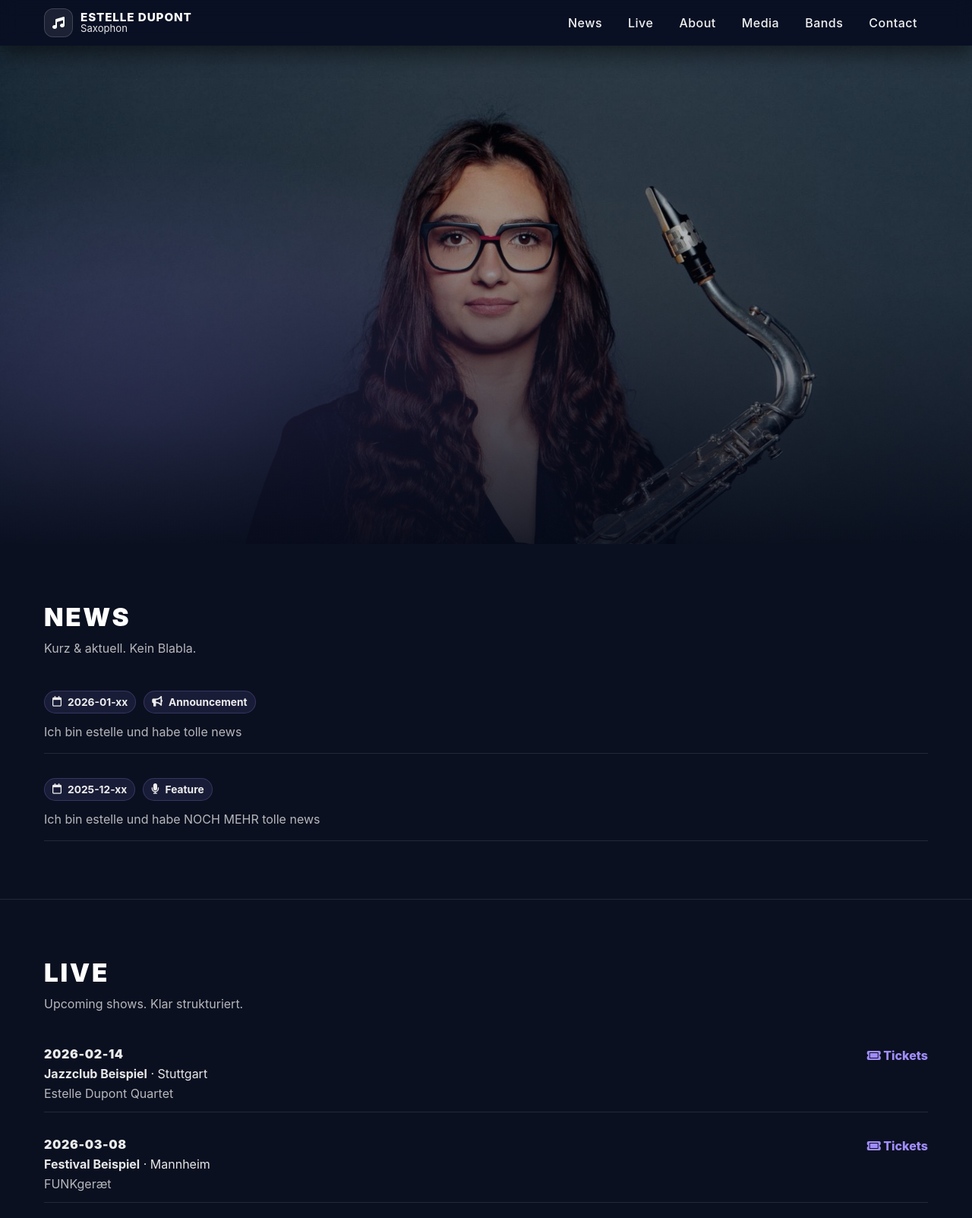
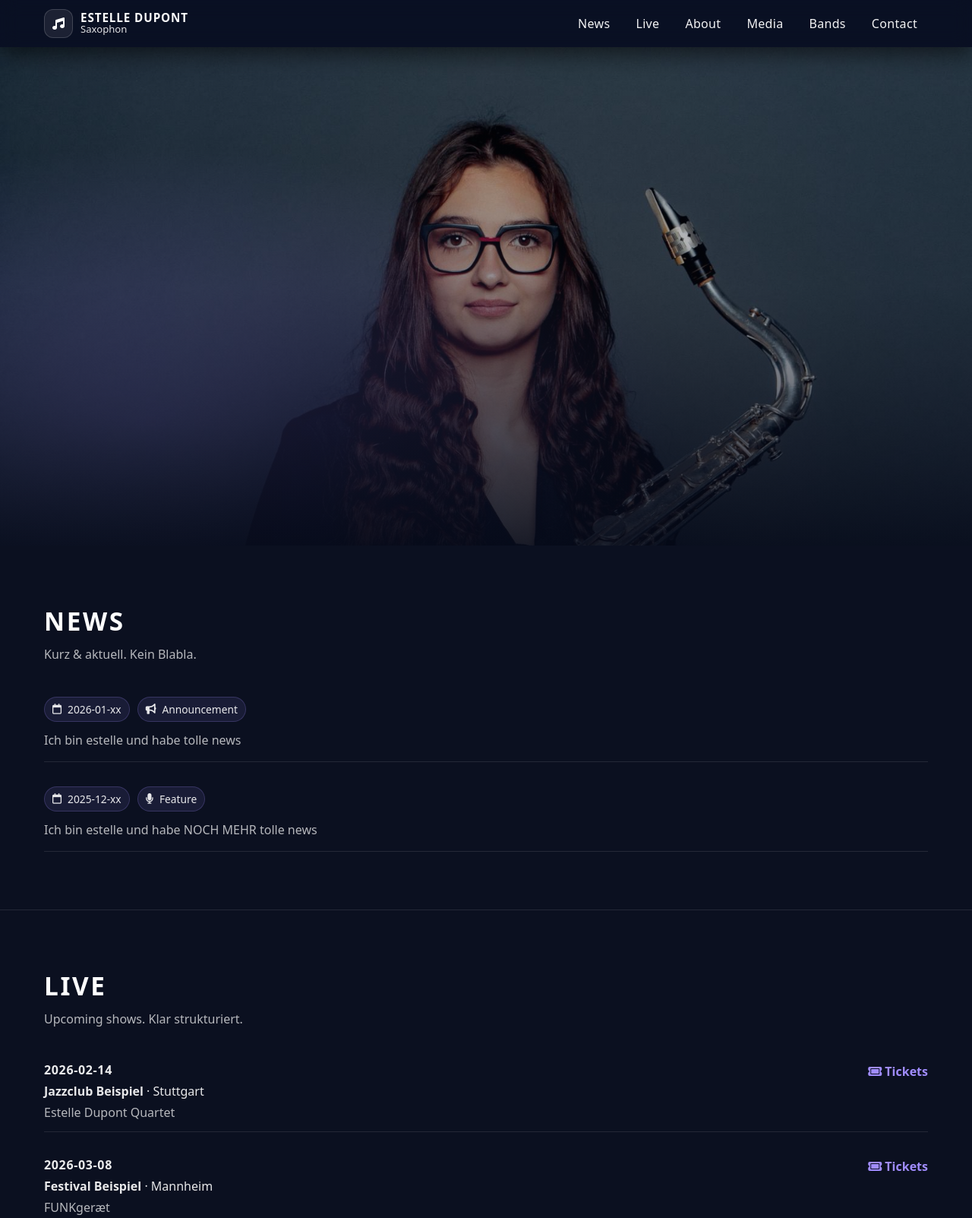
Before and after one commit to lipa-musicservices/EstelleDupont-Website, a plain HTML site: page indexDark.html in a window 1280 px wide. Shown: the top 1603 px of the page at 76% size. Drawn offline with Linux system fonts and the light colour scheme.

Commit message:
Update StyleDark.css

```diff
--- a/StyleDark.css
+++ b/StyleDark.css
@@ -1,6 +1,7 @@
 :root{
   --brand: rgb(160, 140, 255); /* heller Akzent für Dark */
   --bg: #0b1020;               /* Dark Hintergrund */
+
   --text: rgba(255,255,255,0.92);
   --muted: rgba(255,255,255,0.70);
   --muted2: rgba(255,255,255,0.55);
@@ -10,8 +11,10 @@
 
   --radius: 18px;
 
-  --font: -apple-system, BlinkMacSystemFont, "Segoe UI", Roboto, Oxygen,
-          Ubuntu, Cantarell, "Open Sans", "Helvetica Neue", sans-serif;
+  /* Schlankere, modernere UI-Fonts (systemfreundlich) */
+  --font: ui-sans-serif, system-ui, -apple-system, BlinkMacSystemFont,
+          "SF Pro Display", "SF Pro Text", "Segoe UI Variable", "Segoe UI",
+          Roboto, Helvetica, Arial, "Apple Color Emoji", "Segoe UI Emoji";
 }
 
 *{ box-sizing:border-box; }
@@ -20,6 +23,10 @@ html{ scroll-behavior:smooth; }
 body{
   margin:0;
   font-family: var(--font);
+  font-weight: 360;                 /* overall lighter */
+  -webkit-font-smoothing: antialiased;
+  -moz-osx-font-smoothing: grayscale;
+
   background: var(--bg);
   color: var(--text);
 }
@@ -74,14 +81,15 @@ body{
 }
 
 .brandName{
-  font-weight: 800;
+  font-weight: 650;                 /* lighter than 800 */
   letter-spacing: 0.06em;
   text-transform: uppercase;
   font-size: 0.95rem;
 }
 .brandSub{
   font-size: 0.82rem;
-  opacity: 0.9;
+  opacity: 0.88;
+  font-weight: 360;
 }
 
 .navLinks{
@@ -100,8 +108,8 @@ body{
   text-decoration:none;
 
   color: rgba(255,255,255,0.95);
-  font-weight: 500;
-  letter-spacing: 0.03em;
+  font-weight: 450;                 /* lighter */
+  letter-spacing: 0.02em;
   white-space:nowrap;
 
   transition: background .18s ease, transform .18s ease;
@@ -170,6 +178,7 @@ body{
     border-radius: 14px;
     background: rgba(255,255,255,0.06);
     color: rgba(255,255,255,0.92);
+    font-weight: 450;
   }
   .navLink:hover{
     background: rgba(255,255,255,0.10);
@@ -189,7 +198,7 @@ body{
   overflow: hidden;
 }
 
-/* (Falls du diese Klassen nutzt – ich lasse sie drin, aber mache sie konsistent) */
+/* Optional legacy */
 .Hero {
   position: relative;
   height: 100vh;
@@ -240,16 +249,17 @@ body{
 
 .heroKicker{
   margin:0;
-  color: rgba(255,255,255,0.82);
+  color: rgba(255,255,255,0.78);
   letter-spacing: 0.22em;
   text-transform: uppercase;
-  font-size: 0.9rem;
+  font-size: 0.86rem;
+  font-weight: 420;                /* lighter */
 }
 
 .heroTitle{
   margin:0;
   color: #fff;
-  font-weight: 900;
+  font-weight: 720;                 /* was 900 */
   letter-spacing: 0.08em;
   text-transform: uppercase;
   line-height: 1.02;
@@ -262,6 +272,7 @@ body{
   color: rgba(255,255,255,0.86);
   line-height: 1.7;
   font-size: 1.02rem;
+  font-weight: 360;
 }
 
 .heroActions{
@@ -278,7 +289,7 @@ body{
   padding: 10px 14px;
   border-radius: 999px;
   text-decoration:none;
-  font-weight: 700;
+  font-weight: 520;                 /* lighter */
   letter-spacing: 0.02em;
   border: 1px solid rgba(255,255,255,0.20);
   transition: transform .15s ease, background .15s ease, color .15s ease, border-color .15s ease;
@@ -336,10 +347,8 @@ body{
   color: #0b1020;
 }
 
-/* ===== PAGE / SECTIONS (scrollweise) ===== */
-.page{
-  background: var(--bg);
-}
+/* ===== PAGE / SECTIONS ===== */
+.page{ background: var(--bg); }
 
 .section{
   padding: 76px 0;
@@ -362,7 +371,7 @@ body{
 .sectionTitle{
   margin: 0 0 8px 0;
   color: #fff;
-  font-weight: 900;
+  font-weight: 720;                 /* was 900 */
   letter-spacing: 0.08em;
   text-transform: uppercase;
   font-size: clamp(1.5rem, 2.6vw, 2.1rem);
@@ -373,9 +382,10 @@ body{
   color: var(--muted);
   line-height: 1.7;
   max-width: 760px;
+  font-weight: 360;
 }
 
-/* Lists without cards */
+/* Lists */
 .list{
   display:flex;
   flex-direction:column;
@@ -402,8 +412,8 @@ body{
   border-radius: 999px;
   background: rgba(160,140,255,0.10);
   border: 1px solid rgba(160,140,255,0.22);
-  color: rgba(255,255,255,0.92);
-  font-weight: 700;
+  color: rgba(255,255,255,0.90);
+  font-weight: 520;                 /* lighter */
   font-size: 0.86rem;
 }
 
@@ -412,6 +422,7 @@ body{
   color: var(--muted);
   line-height: 1.75;
   max-width: 860px;
+  font-weight: 360;
 }
 
 /* Live rows */
@@ -425,15 +436,15 @@ body{
   border-bottom: 1px solid rgba(255,255,255,0.10);
 }
 .liveLeft{ display:flex; flex-direction:column; gap: 6px; }
-.liveDate{ color: rgba(255,255,255,0.92); font-weight: 900; letter-spacing: 0.04em; }
-.livePlace{ color: rgba(255,255,255,0.90); }
-.liveProject{ color: var(--muted); }
+.liveDate{ color: rgba(255,255,255,0.92); font-weight: 620; letter-spacing: 0.04em; }
+.livePlace{ color: rgba(255,255,255,0.90); font-weight: 420; }
+.liveProject{ color: var(--muted); font-weight: 360; }
 .liveRight{ padding-top: 2px; }
 
 .link{
   color: var(--brand);
   text-decoration:none;
-  font-weight: 800;
+  font-weight: 600;                 /* lighter than 800 */
 }
 .link:hover{ text-decoration: underline; text-underline-offset: 3px; }
 
@@ -454,6 +465,7 @@ body{
   color: var(--muted);
   line-height: 1.8;
   max-width: 860px;
+  font-weight: 360;
 }
 .aboutImageWrap{
   display:flex;
@@ -485,8 +497,8 @@ body{
   border-radius: 999px;
   border: 1px solid rgba(255,255,255,0.12);
   background: rgba(255,255,255,0.06);
-  color: rgba(255,255,255,0.90);
-  font-weight: 700;
+  color: rgba(255,255,255,0.88);
+  font-weight: 520;
   font-size: 0.9rem;
 }
 
@@ -537,8 +549,8 @@ body{
 }
 .bandName{
   margin:0;
-  color: rgba(255,255,255,0.96);
-  font-weight: 950;
+  color: rgba(255,255,255,0.95);
+  font-weight: 720;                 /* was 950 */
   letter-spacing: 0.08em;
   text-transform: uppercase;
   font-size: clamp(1.35rem, 2.2vw, 1.9rem);
@@ -548,6 +560,7 @@ body{
   color: var(--muted);
   line-height: 1.75;
   max-width: 760px;
+  font-weight: 360;
 }
 .bandLinks{
   display:flex;
@@ -574,6 +587,7 @@ body{
   display:flex;
   align-items:center;
   gap: 10px;
+  font-weight: 360;
 }
 .contactSocial{
   margin-top: 10px;
@@ -589,6 +603,7 @@ body{
   color: var(--muted2);
   text-align:left;
   font-size: 0.95rem;
+  font-weight: 360;
 }
 
 /* Powered by */
@@ -596,18 +611,19 @@ body{
   margin: 10px 0 0 0;
   color: var(--muted2);
   font-size: 0.92rem;
+  font-weight: 360;
 }
 .poweredBy a{
   color: var(--brand);
   text-decoration: none;
-  font-weight: 800;
+  font-weight: 600;
 }
 .poweredBy a:hover{
   text-decoration: underline;
   text-underline-offset: 3px;
 }
 
-/* (du hast das am Ende drin – ich lasse es kompatibel) */
+/* Legacy compatibility */
 .MenuBar {
   position: fixed;
   top: 0;
```
